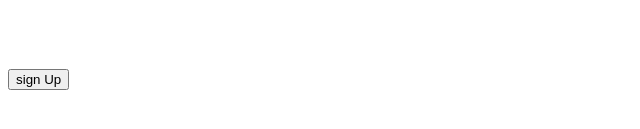
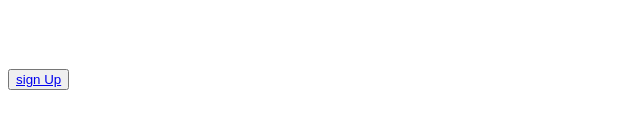
Before and after one commit to Faith-Ndungu/Git-200, a plain HTML site: page index.html in a window 1280 px wide. Shown: the part 279-408 px from the top of the page, 0-640 px from the left. Drawn offline with Linux system fonts and the light colour scheme.

Commit message:
Update index.html

```diff
--- a/index.html
+++ b/index.html
@@ -28,5 +28,5 @@
      <br/>
      <br/>
      <br/>
-     <button type="Sign Up">sign Up<a href="/</button
+     <button type="button"><a href="/forms.html">sign Up</a></button>
 </form>
```
